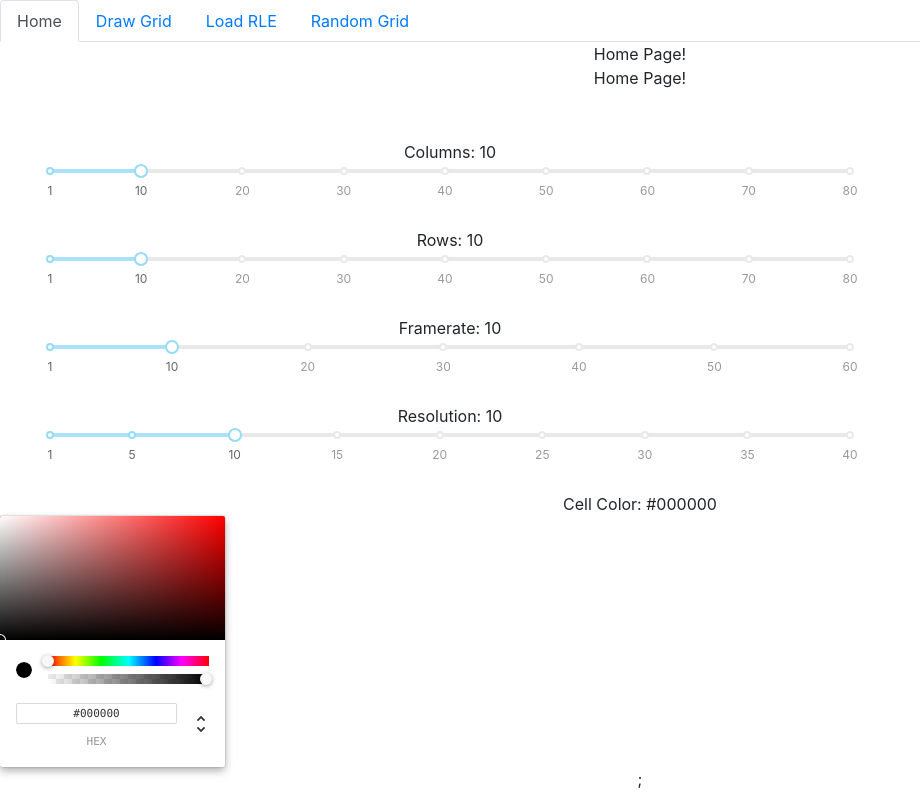
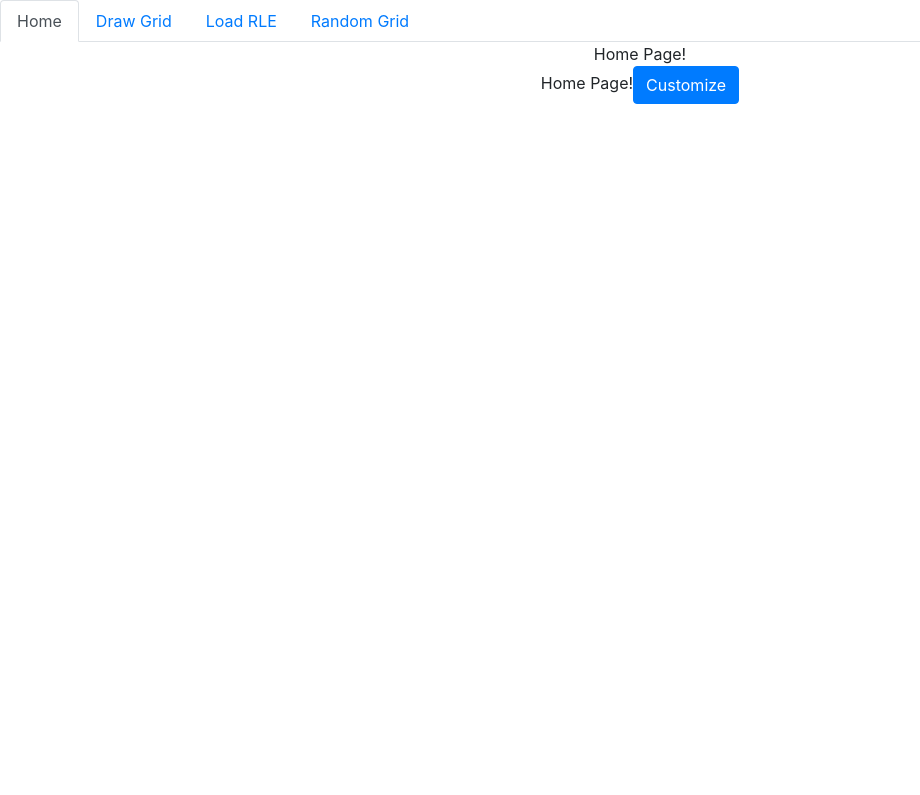
Before and after one commit to DavidKohler/Interactive-Life-like-Cellular-Automata, a React (Create React App) app: page / in a window 1280 px wide. Shown: the top 795 px of the page, without its empty margins (0-920 px from the left). Built offline with nearby package versions, Linux system fonts and the light colour scheme.

Commit message:
[add] added customization drawer

```diff
--- a/src/GridCustomization.js
+++ b/src/GridCustomization.js
@@ -2,9 +2,11 @@ import React, { Component } from 'react';
 import Slider from 'rc-slider';
 import 'rc-slider/assets/index.css';
 import { SliderHandle } from './SliderHandle';
+import Drawer from '@material-ui/core/Drawer';
 import { dimensionMarks, framerateMarks, resolutionMarks } from './SliderMarks';
 import { ChromePicker } from 'react-color';
 import './GridCustomization.css';
+import Button from 'react-bootstrap/Button';
 
 const wrapperStyle = { width: 800, margin: 50 };
 
@@ -18,6 +20,7 @@ class GridCustomization extends Component {
       resolution: 10,
       cellColor: '#000000',
       backgroundColor: '#FFFFFF',
+      right: false,
     };
     this.updateColumns = this.updateColumns.bind(this);
     this.updateRows = this.updateRows.bind(this);
@@ -27,7 +30,18 @@ class GridCustomization extends Component {
     this.handleBackgroundColorUpdate = this.handleBackgroundColorUpdate.bind(
       this
     );
+    this.toggleDrawer = this.toggleDrawer.bind(this);
   }
+
+  toggleDrawer = (open) => (event) => {
+    if (
+      event.type === 'keydown' &&
+      (event.key === 'Tab' || event.key === 'Shift')
+    ) {
+      return;
+    }
+    this.setState({ right: open });
+  };
 
   updateColumns = (val) => {
     this.setState({
@@ -65,6 +79,14 @@ class GridCustomization extends Component {
     return (
       <div>
         Home Page!
+        <React.Fragment key={'right'}>
+          <Button onClick={this.toggleDrawer(true)}>{'Customize'}</Button>
+          <Drawer
+            anchor={'right'}
+            open={this.state.right}
+            onClose={this.toggleDrawer(false)}
+          >
+            Customization
             <div className={'column-slider'} style={wrapperStyle}>
               {`Columns: ${this.state.columns}`}
               <Slider
@@ -125,6 +147,8 @@ class GridCustomization extends Component {
               />
               ;
             </div>
+          </Drawer>
+        </React.Fragment>
       </div>
     );
   }
```
Lines whose indentation alone changed are shown as unchanged.
